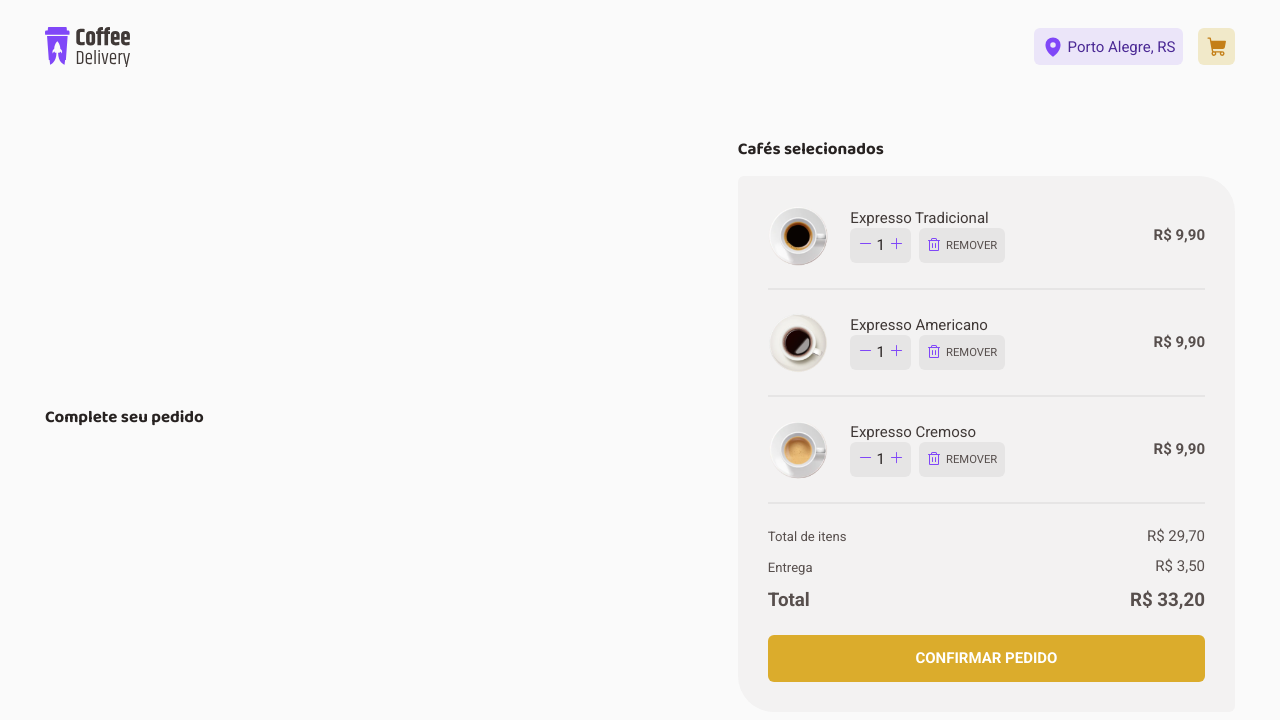
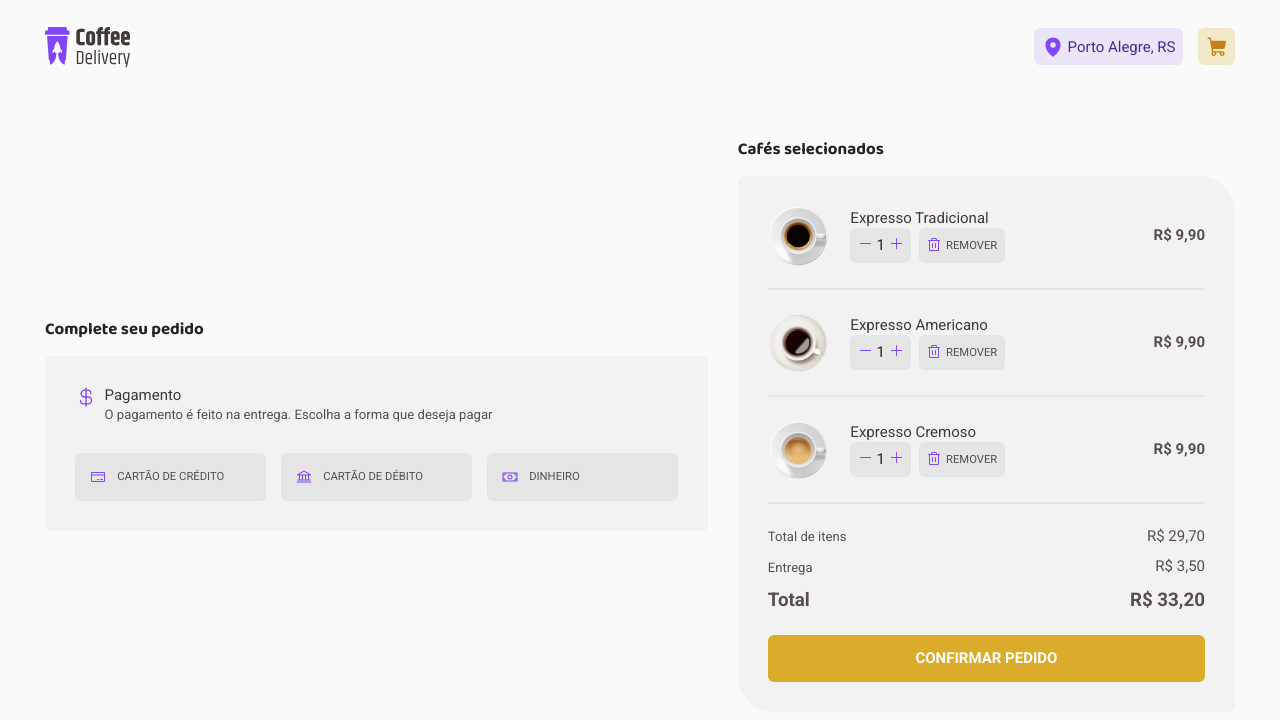
Before and after one commit to matheusbr1/ignite-coffee-delivery, a React (Vite) app: page / in a window 1280 px wide. Shown: the top 720 px of the page. Built offline with nearby package versions, Linux system fonts and the light colour scheme.

Commit message:
feat: create payment-methods section into checkout page

```diff
--- a/src/pages/Checkout/index.tsx
+++ b/src/pages/Checkout/index.tsx
@@ -3,12 +3,13 @@ import { ProductCounter } from "../../components/ProductCounter"
 import { COFFEES } from "../../data/coffees"
 import { defaultTheme } from "../../styles/theme"
 import { currencyFormatter } from "../../utils/currencyFormatter"
-import { Trash } from '@phosphor-icons/react'
+import { Trash, CurrencyDollar, CreditCard, Bank, Money } from '@phosphor-icons/react'
 import {
   CheckoutContainer,
   CompleteYourOrder,
   ConfirmOrderButton,
   Divider,
+  OrderPayment,
   SelectedCoffees
 } from "./styles"
 
@@ -21,6 +22,33 @@ export function Checkout() {
         <h1 className='title' >
           Complete seu pedido
         </h1>
+
+        <OrderPayment>
+          <div className='card' >
+            <div className='titles'>
+              <CurrencyDollar size={22} color={defaultTheme.colors.purple} />
+              <div>
+                <h2 className="payment-title" >Pagamento</h2>
+                <h3 className="payment-subtitle" >O pagamento é feito na entrega. Escolha a forma que deseja pagar</h3>
+              </div>
+            </div>
+
+            <div className='payment-methods' >
+              <button>
+                <CreditCard size={16} color={defaultTheme.colors.purple} />
+                <span>Cartão de crédito</span>
+              </button>
+              <button>
+                <Bank size={16} color={defaultTheme.colors.purple} />
+                <span>Cartão de débito</span>
+              </button>
+              <button>
+                <Money size={16} color={defaultTheme.colors.purple} />
+                <span>Dinheiro</span>
+              </button>
+            </div>
+          </div>
+        </OrderPayment>
       </CompleteYourOrder>
       <SelectedCoffees>
         <h1 className='title' >
@@ -75,6 +103,6 @@ export function Checkout() {
           </ConfirmOrderButton>
         </div>
       </SelectedCoffees>
-    </CheckoutContainer>
+    </CheckoutContainer >
   )
 }
--- a/src/pages/Checkout/styles.ts
+++ b/src/pages/Checkout/styles.ts
@@ -19,6 +19,62 @@ export const CheckoutContainer = styled.main`
 
 export const CompleteYourOrder = styled.section`
   flex: 4;
+`
+
+export const OrderPayment = styled.section`
+  .card {
+    background: ${props => props.theme.colors['base-card']};
+    border-radius: 6px;
+
+    display: flex;
+    flex-direction: column;
+    align-items: center;
+    justify-content: center;
+    padding: 2rem;
+    gap: 2rem;
+  }
+
+  .titles {
+    display: flex;
+    gap: 0.5rem;
+    width: 100%;
+
+    .payment-title {
+      color: ${props => props.theme.colors['base-subtitle']};
+      font-size: ${props => props.theme.typography.text.m};
+      font-weight: 400;
+      line-height: 130%
+    }
+
+    .payment-subtitle {
+      color: ${props => props.theme.colors['base-text']};
+      font-size: ${props => props.theme.typography.text.s};
+      font-weight: 400;
+      line-height: 130%;
+    }
+  }
+
+  .payment-methods {
+    display: flex;
+    gap: 1rem;
+    width: 100%;
+
+    button {
+      flex: 1;
+      display: flex;
+      align-items: center;
+      padding: 1rem;
+      border-radius: 6px;
+      background: ${props => props.theme.colors['base-button']};
+      span {
+        color: ${props => props.theme.colors['base-text']};
+        font-size: ${props => props.theme.typography.button.m};
+        line-height: 160%;
+        text-transform: uppercase;
+        margin-left: 0.75rem;
+      }
+    }
+  }
 `
 
 export const SelectedCoffees = styled.section`
```
